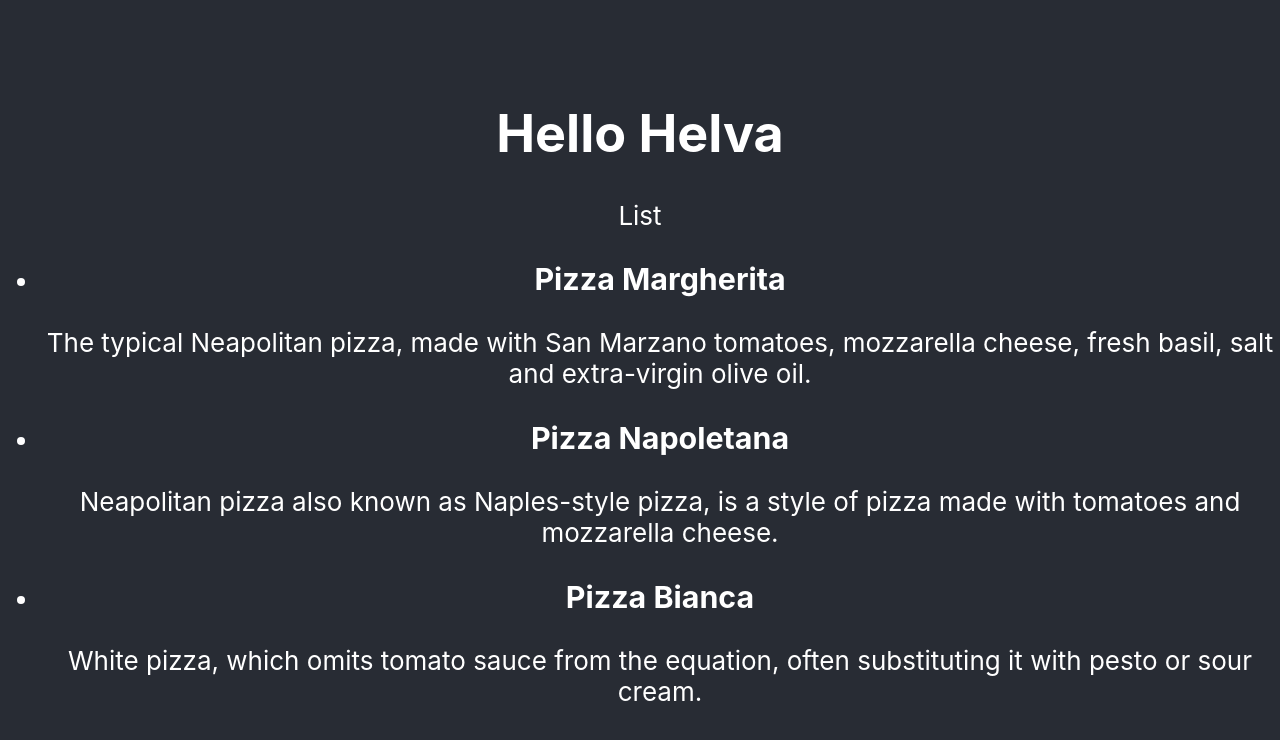
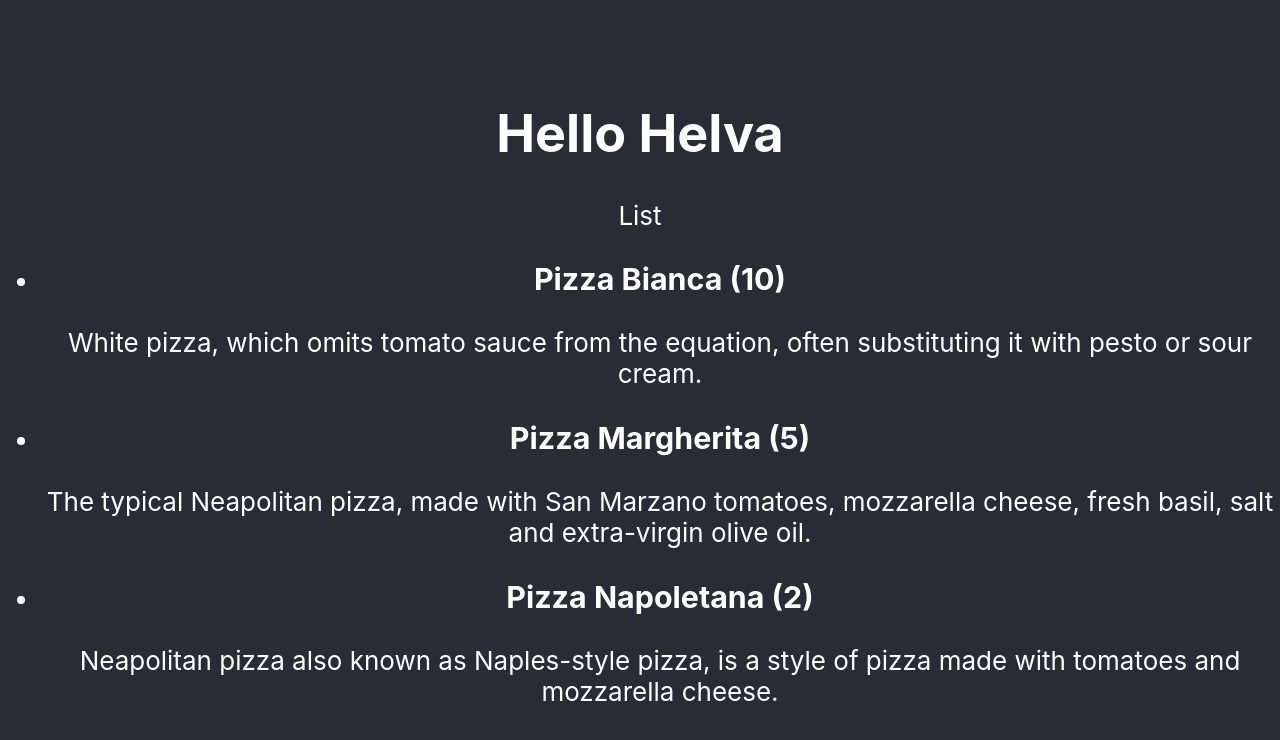
Before and after one commit to Reinoptland/pizza-app-hooks, a React (Create React App) app: page / in a window 1280 px wide. Shown: the top 740 px of the page. Built offline with nearby package versions, Linux system fonts and the light colour scheme; the HTML template or start-up script is replaced by a standard one.

Commit message:
Sort by popularity

```diff
--- a/src/components/PizzaList.js
+++ b/src/components/PizzaList.js
@@ -7,7 +7,9 @@ function selectUser(reduxState) {
 }
 
 function selectPizzas(reduxState) {
-  return reduxState.pizzas;
+  return [...reduxState.pizzas].sort((pizzaA, pizzaB) => {
+    return pizzaB.bought - pizzaA.bought;
+  });
 }
 
 export default function PizzaList() {
@@ -23,7 +25,9 @@ export default function PizzaList() {
         {pizzas.map((pizza) => {
           return (
             <li key={pizza.id}>
-              <h3>{pizza.name}</h3>
+              <h3>
+                {pizza.name} ({pizza.bought})
+              </h3>
               <p>{pizza.description}</p>
             </li>
           );
```
